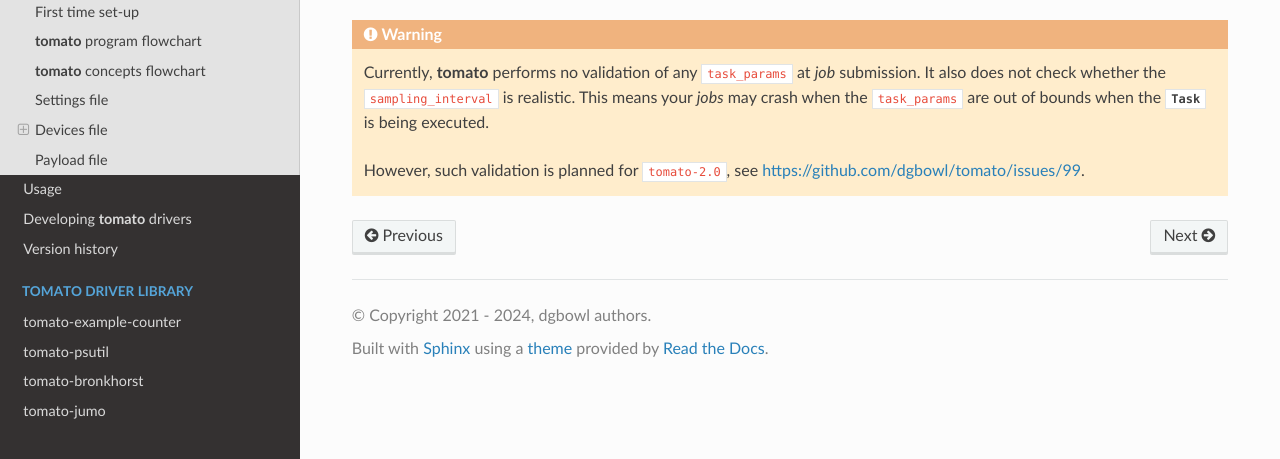
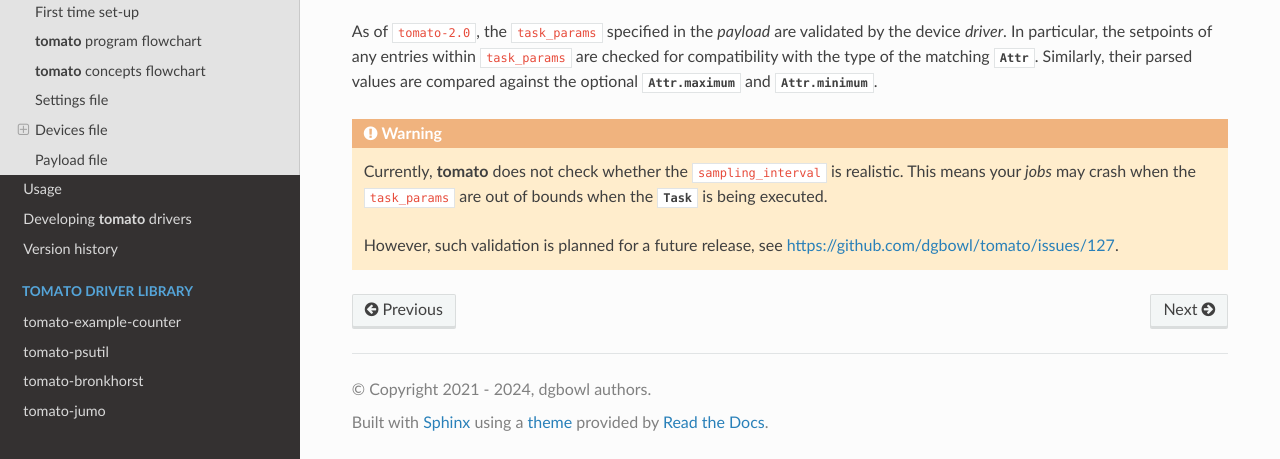
Before and after one commit to dgbowl/tomato, a Sphinx documentation site: the page built from docs/source/quickstart.rst, in a window 1280 px wide and 900 px high, scrolled down 5427 px, cut to the strip 441-900 px from the top of the window. Built offline with Sphinx 7.4.7 and the Read the Docs theme 3.1.0, drawn with Linux system fonts in a browser that asks for light colours; pages that are not in the unit, such as notebooks, are missing from menus.

Commit message:
more docs

```diff
--- a/docs/source/index.rst
+++ b/docs/source/index.rst
@@ -16,6 +16,7 @@
 - a daemon for pipeline and device management, as well as job scheduling, :mod:`tomato.daemon`;
 - the daemon and pipeline configuration utility, :mod:`tomato.tomato`;
 - the job and job queue configuration utility, :mod:`tomato.ketchup`;
+- the component status utility and API, :mod:`tomato.passata`;
 - a set of device drivers, see the :ref:`driver library`.
 
 This project has received funding from:
--- a/docs/source/installation.rst
+++ b/docs/source/installation.rst
@@ -24,4 +24,4 @@ To run the test-suite, you need to first install **tomato** using the above comm
     cd tomato
     pytest -vv
 
-As the test suite only uses the :mod:`tomato.drivers.example_counter` driver, the tests should work on all platforms.
+As the test suite only uses the :mod:`tomato_example_counter` and :mod:`tomato_psutil` drivers, the tests should work on all platforms.
--- a/docs/source/quickstart.rst
+++ b/docs/source/quickstart.rst
@@ -307,8 +307,10 @@ The *payload* file contains all information required to enter a *job* into the q
 
 .. autopydantic_model:: dgbowl_schemas.tomato.payload.Task
 
+As of ``tomato-2.0``, the ``task_params`` specified in the *payload* are validated by the device *driver*. In particular, the setpoints of any entries within ``task_params`` are checked for compatibility with the type of the matching :class:`~tomato.driverinterface_2_0.Attr`. Similarly, their parsed values are compared against the optional :obj:`Attr.maximum` and :obj:`Attr.minimum`.
+
 .. warning::
 
-    Currently, **tomato** performs no validation of any ``task_params`` at *job* submission. It also does not check whether the ``sampling_interval`` is realistic. This means your *jobs* may crash when the ``task_params`` are out of bounds when the :class:`Task` is being executed.
+  Currently, **tomato** does not check whether the ``sampling_interval`` is realistic. This means your *jobs* may crash when the ``task_params`` are out of bounds when the :class:`Task` is being executed.
 
-    However, such validation is planned for ``tomato-2.0``, see https://github.com/dgbowl/tomato/issues/99.
+  However, such validation is planned for a future release, see https://github.com/dgbowl/tomato/issues/127.
```
